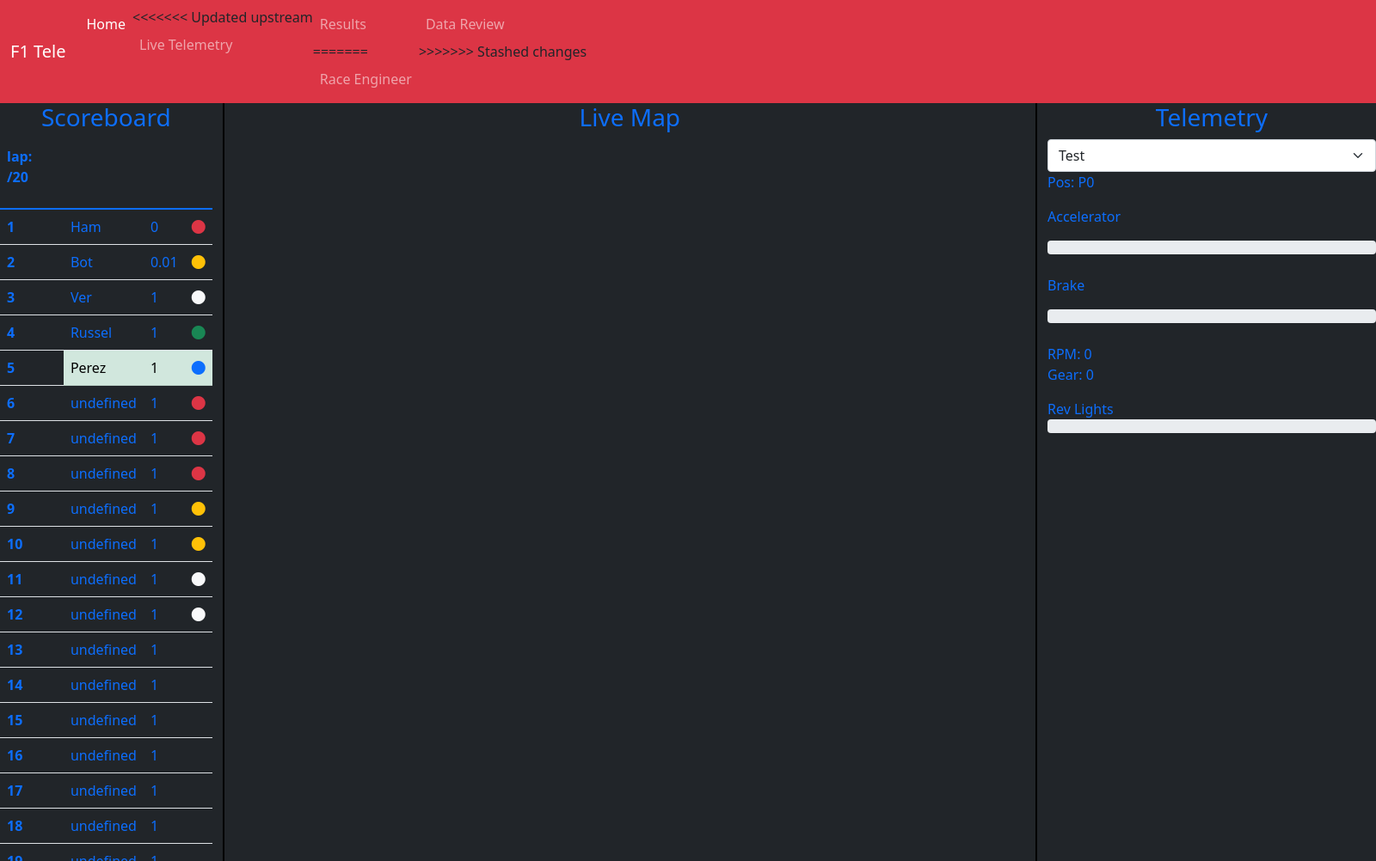
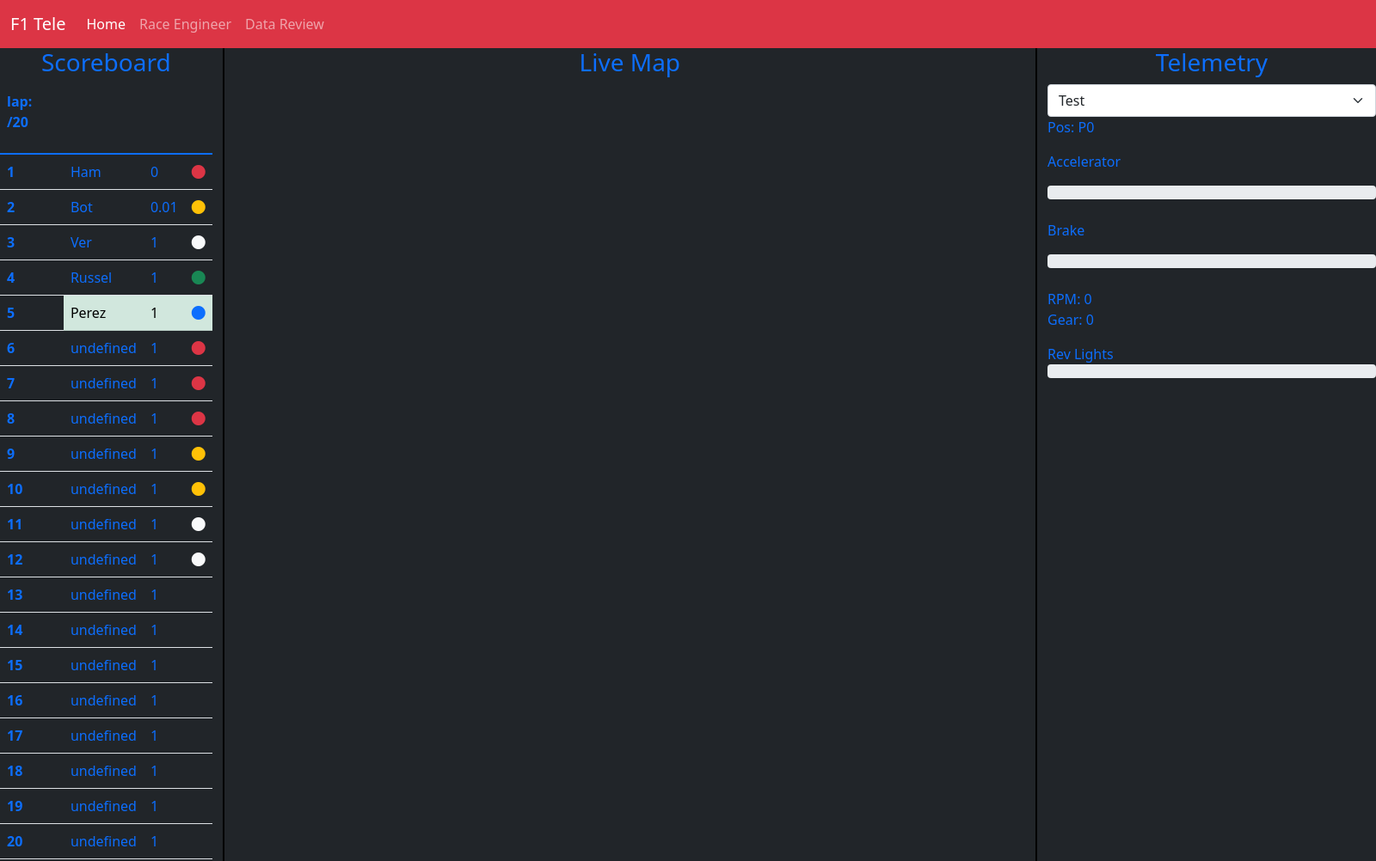
Before and after one commit to Emerson-Shatouhy/F1-Tele, an Electron app: page index.html in a window 1600 px wide. Shown: the top 1002 px of the page at 86% size. Drawn offline with nearby package versions, Linux system fonts and the light colour scheme.

Commit message:
updated UI2

```diff
--- a/index.html
+++ b/index.html
@@ -21,17 +21,10 @@
                 <a class="nav-link active" aria-current="page" href="index.html">Home</a>
               </li>
               <li class="nav-item">
-<<<<<<< Updated upstream
-                <a class="nav-link" href="results.html">Live Telemetry</a>
-              </li>
-              <li class="nav-item">
-                <a class="nav-link" href="results.html">Results</a>
-=======
                 <a class="nav-link" href="engineer.html">Race Engineer</a>
               </li>
               <li class="nav-item">
                 <a class="nav-link" href="data.html">Data Review</a>
->>>>>>> Stashed changes
               </li>
             </ul>
           </div>
```
